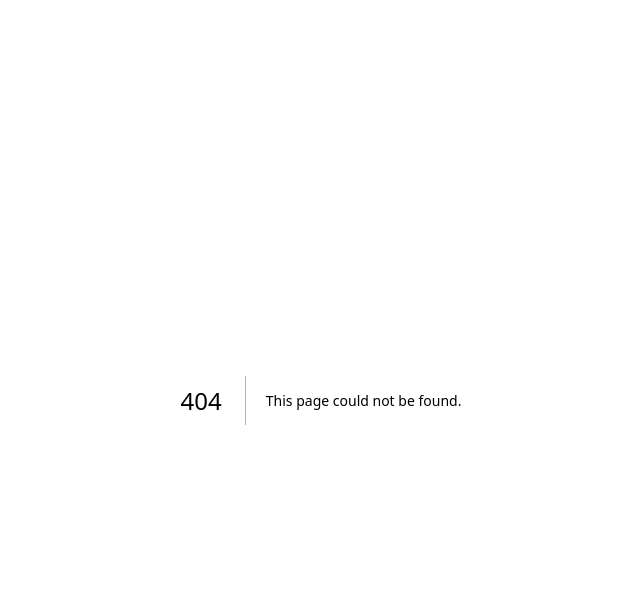
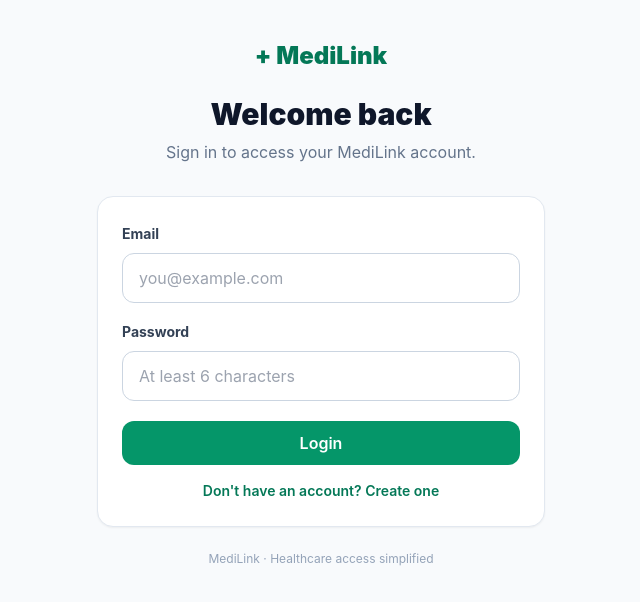
Before and after one commit to Ksavlab/Medi-Link, a Next.js app: page /auth in a window 1280 px wide. Before the commit this address had no page. Shown: the top 602 px of the page, without its empty margins (319-959 px from the left). Built offline with nearby package versions, Linux system fonts and the light colour scheme.

Commit message:
Create auth.tsx

```diff
--- /dev/null
+++ b/pages/auth.tsx
@@ -0,0 +1,192 @@
+import { FormEvent, useState } from "react";
+import Head from "next/head";
+import { supabase } from "../lib/supabase-browser";
+
+export default function Auth() {
+  const [mode, setMode] = useState<"login" | "signup">("login");
+  const [fullName, setFullName] = useState("");
+  const [email, setEmail] = useState("");
+  const [password, setPassword] = useState("");
+  const [message, setMessage] = useState("");
+  const [loading, setLoading] = useState(false);
+
+  async function handleSubmit(e: FormEvent<HTMLFormElement>) {
+    e.preventDefault();
+    setLoading(true);
+    setMessage("");
+
+    try {
+      if (mode === "signup") {
+        if (!fullName.trim()) {
+          setMessage("Please enter your full name.");
+          setLoading(false);
+          return;
+        }
+
+        const { data, error } = await supabase.auth.signUp({
+          email: email.trim(),
+          password,
+          options: {
+            data: {
+              full_name: fullName.trim(),
+            },
+          },
+        });
+
+        if (error) {
+          throw error;
+        }
+
+        if (!data.session) {
+          setMessage(
+            "Account created. Please check your email and confirm your account before logging in."
+          );
+        } else {
+          setMessage("Account created successfully.");
+        }
+      } else {
+        const { error } = await supabase.auth.signInWithPassword({
+          email: email.trim(),
+          password,
+        });
+
+        if (error) {
+          throw error;
+        }
+
+        window.location.href = "/";
+      }
+    } catch (error) {
+      setMessage(
+        error instanceof Error
+          ? error.message
+          : "Something went wrong. Please try again."
+      );
+    } finally {
+      setLoading(false);
+    }
+  }
+
+  return (
+    <>
+      <Head>
+        <title>
+          {mode === "login" ? "Login" : "Create Account"} | MediLink
+        </title>
+      </Head>
+
+      <main className="min-h-screen bg-slate-50 px-4 py-10">
+        <div className="mx-auto max-w-md">
+          <div className="mb-8 text-center">
+            <a
+              href="/"
+              className="text-2xl font-black text-emerald-700"
+            >
+              + MediLink
+            </a>
+
+            <h1 className="mt-6 text-3xl font-black text-slate-900">
+              {mode === "login"
+                ? "Welcome back"
+                : "Create your MediLink account"}
+            </h1>
+
+            <p className="mt-2 text-slate-500">
+              {mode === "login"
+                ? "Sign in to access your MediLink account."
+                : "Create an account to access MediLink services."}
+            </p>
+          </div>
+
+          <form
+            onSubmit={handleSubmit}
+            className="rounded-2xl border border-slate-200 bg-white p-6 shadow-sm"
+          >
+            {mode === "signup" && (
+              <div className="mb-4">
+                <label className="text-sm font-bold text-slate-700">
+                  Full name
+                </label>
+
+                <input
+                  className="input mt-2 w-full"
+                  type="text"
+                  value={fullName}
+                  onChange={(e) => setFullName(e.target.value)}
+                  placeholder="Your full name"
+                  required
+                />
+              </div>
+            )}
+
+            <div className="mb-4">
+              <label className="text-sm font-bold text-slate-700">
+                Email
+              </label>
+
+              <input
+                className="input mt-2 w-full"
+                type="email"
+                value={email}
+                onChange={(e) => setEmail(e.target.value)}
+                placeholder="you@example.com"
+                required
+              />
+            </div>
+
+            <div className="mb-5">
+              <label className="text-sm font-bold text-slate-700">
+                Password
+              </label>
+
+              <input
+                className="input mt-2 w-full"
+                type="password"
+                value={password}
+                onChange={(e) => setPassword(e.target.value)}
+                placeholder="At least 6 characters"
+                minLength={6}
+                required
+              />
+            </div>
+
+            {message && (
+              <div className="mb-5 rounded-xl bg-emerald-50 p-4 text-sm text-emerald-800">
+                {message}
+              </div>
+            )}
+
+            <button
+              type="submit"
+              disabled={loading}
+              className="btn-primary w-full disabled:cursor-not-allowed disabled:opacity-50"
+            >
+              {loading
+                ? "Please wait..."
+                : mode === "login"
+                ? "Login"
+                : "Create account"}
+            </button>
+
+            <button
+              type="button"
+              onClick={() => {
+                setMode(mode === "login" ? "signup" : "login");
+                setMessage("");
+              }}
+              className="mt-4 w-full text-sm font-semibold text-emerald-700"
+            >
+              {mode === "login"
+                ? "Don't have an account? Create one"
+                : "Already have an account? Login"}
+            </button>
+          </form>
+
+          <p className="mt-6 text-center text-xs text-slate-400">
+            MediLink · Healthcare access simplified
+          </p>
+        </div>
+      </main>
+    </>
+  );
+}
```
